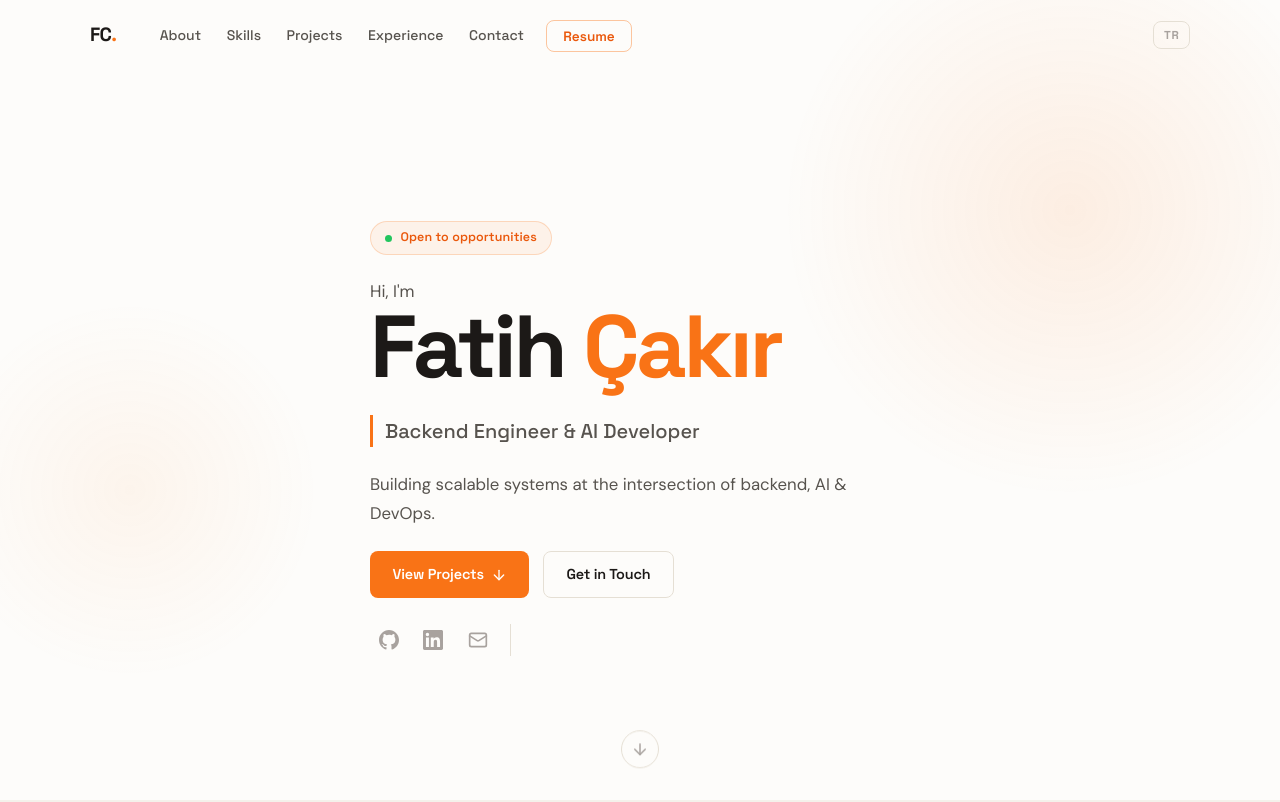
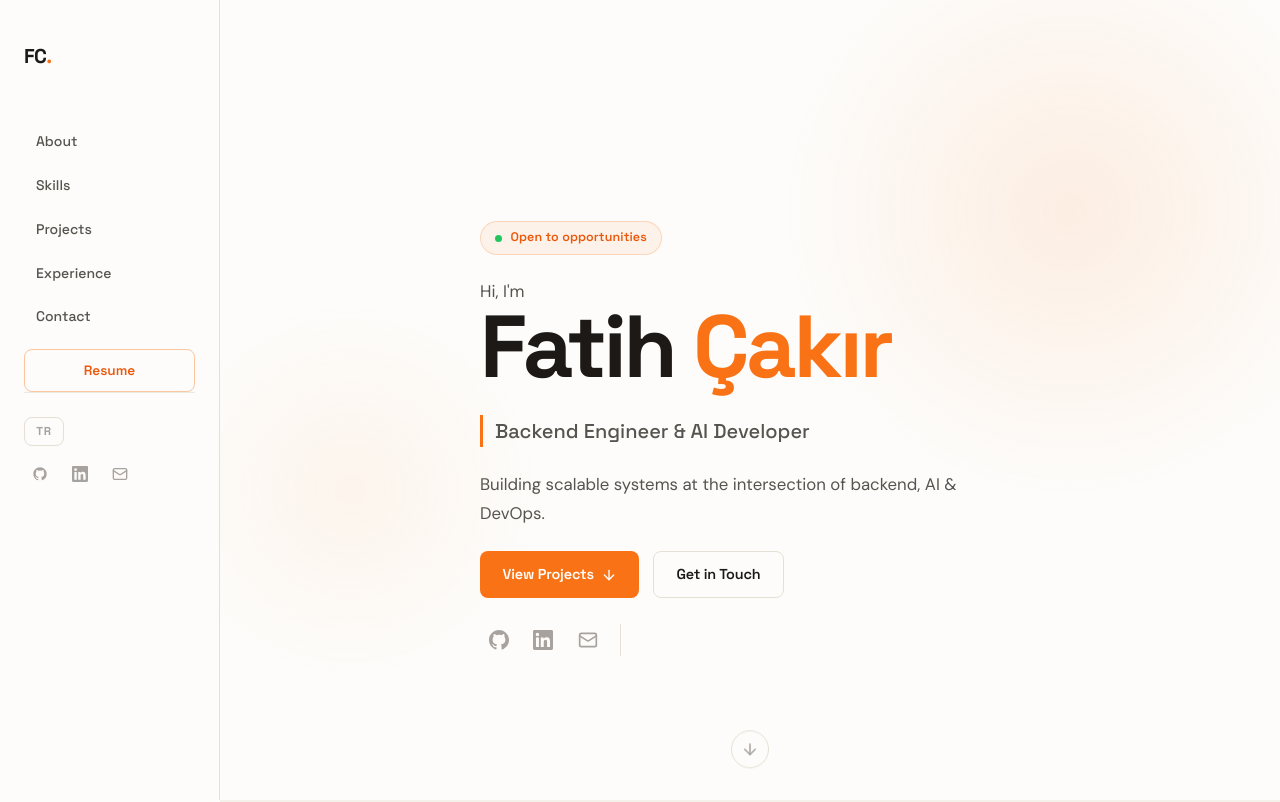
Before and after one commit to fatihcak/portfolio, a Next.js app: page /en in a window 1280 px wide. Shown: the top 802 px of the page. Built offline with nearby package versions, Linux system fonts and the light colour scheme.

Commit message:
feat: replace top navbar with vertical left sidebar

```diff
--- a/src/app/[locale]/layout.tsx
+++ b/src/app/[locale]/layout.tsx
@@ -38,7 +38,7 @@ export default async function LocaleLayout({ children, params }: Props) {
       <body>
         <NextIntlClientProvider messages={messages}>
           <Navbar />
-          <main>{children}</main>
+          <main style={{ marginLeft: "220px" }}>{children}</main>
         </NextIntlClientProvider>
       </body>
     </html>
--- a/src/app/globals.css
+++ b/src/app/globals.css
@@ -272,8 +272,12 @@ ul {
 /* ========================================
    RESPONSIVE
    ======================================== */
-@media (max-width: 768px) {
+@media (max-width: 900px) {
   :root {
     --section-padding: 5rem 0;
   }
+
+  main {
+    margin-left: 0 !important;
+  }
 }
--- a/src/components/Navbar.module.css
+++ b/src/components/Navbar.module.css
@@ -1,44 +1,29 @@
-.navbar {
+/* ─── SIDEBAR ─────────────────────────────────── */
+.sidebar {
   position: fixed;
   top: 0;
   left: 0;
-  right: 0;
+  width: 220px;
+  height: 100vh;
+  background: var(--bg-primary);
+  border-right: 1px solid var(--border);
+  display: flex;
+  flex-direction: column;
+  padding: 2.5rem 1.5rem;
   z-index: 100;
-  padding: 1.25rem 1.5rem;
-  transition: all 0.3s ease;
+  transition: background 0.3s ease;
 }
 
-.navbar.scrolled {
-  background: rgba(253, 252, 250, 0.88);
-  backdrop-filter: blur(16px);
-  -webkit-backdrop-filter: blur(16px);
-  border-bottom: 1px solid var(--border);
-  padding: 0.8rem 1.5rem;
-  box-shadow: 0 1px 12px rgba(0,0,0,0.06);
-}
-
-.inner {
-  max-width: var(--container-max);
-  margin: 0 auto;
-  display: flex;
-  align-items: center;
-  justify-content: space-between;
-  gap: 2rem;
-}
-
-.leftGroup {
-  display: flex;
-  align-items: center;
-  gap: 2rem;
-}
-
+/* ─── LOGO ────────────────────────────────────── */
 .logo {
-  font-size: 1.2rem;
+  font-size: 1.25rem;
   font-weight: 700;
   color: var(--text-primary);
   letter-spacing: -0.03em;
+  font-family: var(--font-display);
   transition: color var(--transition);
-  font-family: var(--font-display);
+  margin-bottom: 3rem;
+  display: inline-block;
 }
 
 .logo:hover {
@@ -49,21 +34,39 @@
   color: var(--accent);
 }
 
+/* ─── NAV LINKS ───────────────────────────────── */
 .links {
   display: flex;
-  align-items: center;
-  gap: 0.2rem;
-  list-style: none;
+  flex-direction: column;
+  gap: 0.15rem;
+  flex: 1;
 }
 
 .link {
-  padding: 0.45rem 0.7rem;
+  display: flex;
+  align-items: center;
+  gap: 0.6rem;
+  padding: 0.6rem 0.75rem;
   font-size: 0.875rem;
   font-weight: 500;
   color: var(--text-secondary);
   border-radius: var(--radius-sm);
   transition: all var(--transition);
   font-family: var(--font-display);
+  position: relative;
+}
+
+.link::before {
+  content: '';
+  position: absolute;
+  left: 0;
+  top: 50%;
+  transform: translateY(-50%);
+  width: 2px;
+  height: 0;
+  background: var(--accent);
+  border-radius: 2px;
+  transition: height var(--transition);
 }
 
 .link:hover {
@@ -71,41 +74,52 @@
   background: var(--accent-glow);
 }
 
+.link:hover::before {
+  height: 60%;
+}
+
+/* ─── RESUME BUTTON ───────────────────────────── */
 .resumeBtn {
-  padding: 0.42rem 1rem;
+  display: flex;
+  align-items: center;
+  justify-content: center;
+  padding: 0.6rem 1rem;
   font-size: 0.85rem;
   font-weight: 600;
   color: var(--accent-dark);
   border: 1.5px solid rgba(249, 115, 22, 0.4);
   border-radius: var(--radius-sm);
   transition: all var(--transition);
-  margin-left: 0.5rem;
   font-family: var(--font-display);
+  margin-top: 0.75rem;
 }
 
 .resumeBtn:hover {
   background: var(--accent-glow);
   border-color: var(--accent);
-  color: var(--accent-dark);
 }
 
-.actions {
+/* ─── BOTTOM AREA ─────────────────────────────── */
+.bottom {
   display: flex;
-  align-items: center;
-  gap: 0.65rem;
+  flex-direction: column;
+  gap: 0.75rem;
+  padding-top: 1.5rem;
+  border-top: 1px solid var(--border-subtle);
 }
 
 .langBtn {
   font-size: 0.72rem;
   font-weight: 700;
   color: var(--text-muted);
-  padding: 0.38rem 0.6rem;
+  padding: 0.38rem 0.7rem;
   border: 1.5px solid var(--border);
   border-radius: var(--radius-sm);
   transition: all var(--transition);
   letter-spacing: 0.06em;
   background: transparent;
   font-family: var(--font-display);
+  align-self: flex-start;
 }
 
 .langBtn:hover {
@@ -114,20 +128,53 @@
   background: var(--accent-glow);
 }
 
-/* HAMBURGER */
+.socials {
+  display: flex;
+  gap: 0.5rem;
+  align-items: center;
+}
+
+.socialLink {
+  display: flex;
+  align-items: center;
+  justify-content: center;
+  width: 32px;
+  height: 32px;
+  border-radius: var(--radius-sm);
+  color: var(--text-muted);
+  transition: all var(--transition);
+}
+
+.socialLink:hover {
+  color: var(--accent-dark);
+  background: var(--accent-glow);
+}
+
+.socialLink svg {
+  width: 16px;
+  height: 16px;
+}
+
+/* ─── HAMBURGER (mobile only) ─────────────────── */
 .hamburger {
   display: none;
+  position: fixed;
+  top: 1.25rem;
+  left: 1.25rem;
+  z-index: 200;
   flex-direction: column;
   gap: 5px;
-  padding: 0.5rem;
-  background: transparent;
+  padding: 0.6rem;
+  background: var(--bg-card);
+  border: 1px solid var(--border);
+  border-radius: var(--radius-sm);
   cursor: pointer;
-  border: none;
+  box-shadow: var(--shadow-card);
 }
 
 .hamburger span {
   display: block;
-  width: 22px;
+  width: 20px;
   height: 2px;
   background: var(--text-secondary);
   border-radius: 2px;
@@ -144,38 +191,35 @@
   transform: translateY(-7px) rotate(-45deg);
 }
 
-@media (max-width: 768px) {
+/* ─── OVERLAY (mobile) ────────────────────────── */
+.overlay {
+  display: none;
+  position: fixed;
+  inset: 0;
+  background: rgba(28, 25, 23, 0.4);
+  z-index: 99;
+  backdrop-filter: blur(2px);
+}
+
+/* ─── MOBILE ──────────────────────────────────── */
+@media (max-width: 900px) {
   .hamburger {
     display: flex;
   }
 
-  .links {
-    display: none;
-    position: fixed;
-    top: 0;
-    left: 0;
-    right: 0;
-    bottom: 0;
-    background: rgba(253, 252, 250, 0.98);
-    flex-direction: column;
-    justify-content: center;
-    align-items: center;
-    gap: 2rem;
-    z-index: -1;
+  .sidebar {
+    transform: translateX(-100%);
+    transition: transform 0.3s cubic-bezier(0.4, 0, 0.2, 1);
+    box-shadow: none;
+  }
+
+  .sidebar.open {
+    transform: translateX(0);
+    box-shadow: 4px 0 30px rgba(0, 0, 0, 0.12);
+  }
+
+  .overlay.open {
+    display: block;
     animation: fadeIn 0.2s ease;
   }
-
-  .links.open {
-    display: flex;
-  }
-
-  .link {
-    font-size: 1.25rem;
-  }
-
-  .resumeBtn {
-    font-size: 1.25rem;
-    padding: 0.75rem 2rem;
-    margin-left: 0;
-  }
 }
--- a/src/components/Navbar.tsx
+++ b/src/components/Navbar.tsx
@@ -2,7 +2,7 @@
 
 import { useTranslations, useLocale } from "next-intl";
 import { useRouter, usePathname } from "next/navigation";
-import { useState, useEffect } from "react";
+import { useState } from "react";
 import styles from "./Navbar.module.css";
 
 export default function Navbar() {
@@ -10,14 +10,7 @@ export default function Navbar() {
   const locale = useLocale();
   const router = useRouter();
   const pathname = usePathname();
-  const [scrolled, setScrolled] = useState(false);
   const [menuOpen, setMenuOpen] = useState(false);
-
-  useEffect(() => {
-    const handleScroll = () => setScrolled(window.scrollY > 20);
-    window.addEventListener("scroll", handleScroll);
-    return () => window.removeEventListener("scroll", handleScroll);
-  }, []);
 
   const switchLocale = () => {
     const newLocale = locale === "en" ? "tr" : "en";
@@ -34,41 +27,64 @@ export default function Navbar() {
     { href: "#contact", label: t("contact") },
   ];
 
+  const close = () => setMenuOpen(false);
+
   return (
-    <header className={`${styles.navbar} ${scrolled ? styles.scrolled : ""}`}>
-      <nav className={styles.inner}>
-        <div className={styles.leftGroup}>
-          <a href="#top" className={styles.logo}>
-            FC<span className={styles.logoDot}>.</span>
-          </a>
+    <>
+      {/* Hamburger — mobile only */}
+      <button
+        className={`${styles.hamburger} ${menuOpen ? styles.active : ""}`}
+        onClick={() => setMenuOpen(!menuOpen)}
+        aria-label="Toggle menu"
+      >
+        <span />
+        <span />
+        <span />
+      </button>
 
-          <ul className={`${styles.links} ${menuOpen ? styles.open : ""}`}>
+      {/* Click-outside overlay — mobile */}
+      <div
+        className={`${styles.overlay} ${menuOpen ? styles.open : ""}`}
+        onClick={close}
+        aria-hidden="true"
+      />
+
+      {/* Sidebar */}
+      <aside className={`${styles.sidebar} ${menuOpen ? styles.open : ""}`}>
+        {/* Logo */}
+        <a href="#top" className={styles.logo} onClick={close}>
+          FC<span className={styles.logoDot}>.</span>
+        </a>
+
+        {/* Nav links */}
+        <nav>
+          <ul className={styles.links}>
             {navLinks.map((link) => (
               <li key={link.href}>
                 <a
                   href={link.href}
                   className={styles.link}
-                  onClick={() => setMenuOpen(false)}
+                  onClick={close}
                 >
                   {link.label}
                 </a>
               </li>
             ))}
-            <li>
-              <a
-                href="/Fatih_Cakir_CV.pdf"
-                target="_blank"
-                rel="noopener noreferrer"
-                className={styles.resumeBtn}
-                onClick={() => setMenuOpen(false)}
-              >
-                {t("resume")}
-              </a>
-            </li>
           </ul>
-        </div>
 
-        <div className={styles.actions}>
+          <a
+            href="/Fatih_Cakir_CV.pdf"
+            target="_blank"
+            rel="noopener noreferrer"
+            className={styles.resumeBtn}
+            onClick={close}
+          >
+            {t("resume")}
+          </a>
+        </nav>
+
+        {/* Bottom: lang + socials */}
+        <div className={styles.bottom}>
           <button
             className={styles.langBtn}
             onClick={switchLocale}
@@ -77,18 +93,47 @@ export default function Navbar() {
             {locale === "en" ? "TR" : "EN"}
           </button>
 
-          <button
-            className={`${styles.hamburger} ${menuOpen ? styles.active : ""}`}
-            onClick={() => setMenuOpen(!menuOpen)}
-            aria-label="Toggle menu"
-          >
-            <span />
-            <span />
-            <span />
-          </button>
+          <div className={styles.socials}>
+            {/* GitHub */}
+            <a
+              href="https://github.com/fatihcak"
+              target="_blank"
+              rel="noopener noreferrer"
+              className={styles.socialLink}
+              aria-label="GitHub"
+            >
+              <svg viewBox="0 0 24 24" fill="currentColor">
+                <path d="M12 2C6.477 2 2 6.484 2 12.017c0 4.425 2.865 8.18 6.839 9.504.5.092.682-.217.682-.483 0-.237-.008-.868-.013-1.703-2.782.605-3.369-1.343-3.369-1.343-.454-1.158-1.11-1.466-1.11-1.466-.908-.62.069-.608.069-.608 1.003.07 1.531 1.032 1.531 1.032.892 1.53 2.341 1.088 2.91.832.092-.647.35-1.088.636-1.338-2.22-.253-4.555-1.113-4.555-4.951 0-1.093.39-1.988 1.029-2.688-.103-.253-.446-1.272.098-2.65 0 0 .84-.27 2.75 1.026A9.564 9.564 0 0112 6.844c.85.004 1.705.115 2.504.337 1.909-1.296 2.747-1.027 2.747-1.027.546 1.379.202 2.398.1 2.651.64.7 1.028 1.595 1.028 2.688 0 3.848-2.339 4.695-4.566 4.943.359.309.678.92.678 1.855 0 1.338-.012 2.419-.012 2.747 0 .268.18.58.688.482A10.019 10.019 0 0022 12.017C22 6.484 17.522 2 12 2z" />
+              </svg>
+            </a>
+
+            {/* LinkedIn */}
+            <a
+              href="https://linkedin.com/in/fatihcak"
+              target="_blank"
+              rel="noopener noreferrer"
+              className={styles.socialLink}
+              aria-label="LinkedIn"
+            >
+              <svg viewBox="0 0 24 24" fill="currentColor">
+                <path d="M20.447 20.452h-3.554v-5.569c0-1.328-.027-3.037-1.852-3.037-1.853 0-2.136 1.445-2.136 2.939v5.667H9.351V9h3.414v1.561h.046c.477-.9 1.637-1.85 3.37-1.85 3.601 0 4.267 2.37 4.267 5.455v6.286zM5.337 7.433a2.062 2.062 0 01-2.063-2.065 2.064 2.064 0 112.063 2.065zm1.782 13.019H3.555V9h3.564v11.452zM22.225 0H1.771C.792 0 0 .774 0 1.729v20.542C0 23.227.792 24 1.771 24h20.451C23.2 24 24 23.227 24 22.271V1.729C24 .774 23.2 0 22.222 0h.003z" />
+              </svg>
+            </a>
+
+            {/* Email */}
+            <a
+              href="mailto:fatcakirr@gmail.com"
+              className={styles.socialLink}
+              aria-label="Email"
+            >
+              <svg viewBox="0 0 24 24" fill="none" stroke="currentColor" strokeWidth="2" strokeLinecap="round" strokeLinejoin="round">
+                <rect x="2" y="4" width="20" height="16" rx="2" />
+                <path d="m22 7-8.97 5.7a1.94 1.94 0 0 1-2.06 0L2 7" />
+              </svg>
+            </a>
+          </div>
         </div>
-      </nav>
-    </header>
+      </aside>
+    </>
   );
-
 }
```
